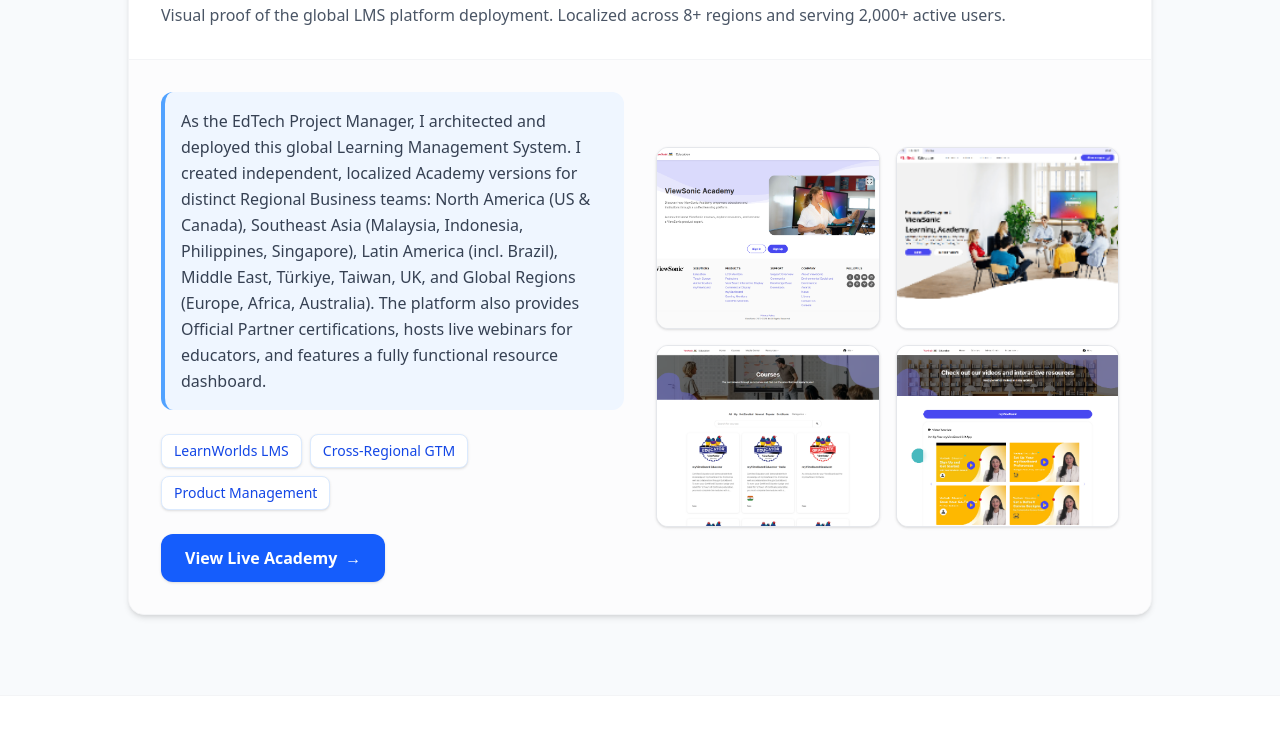
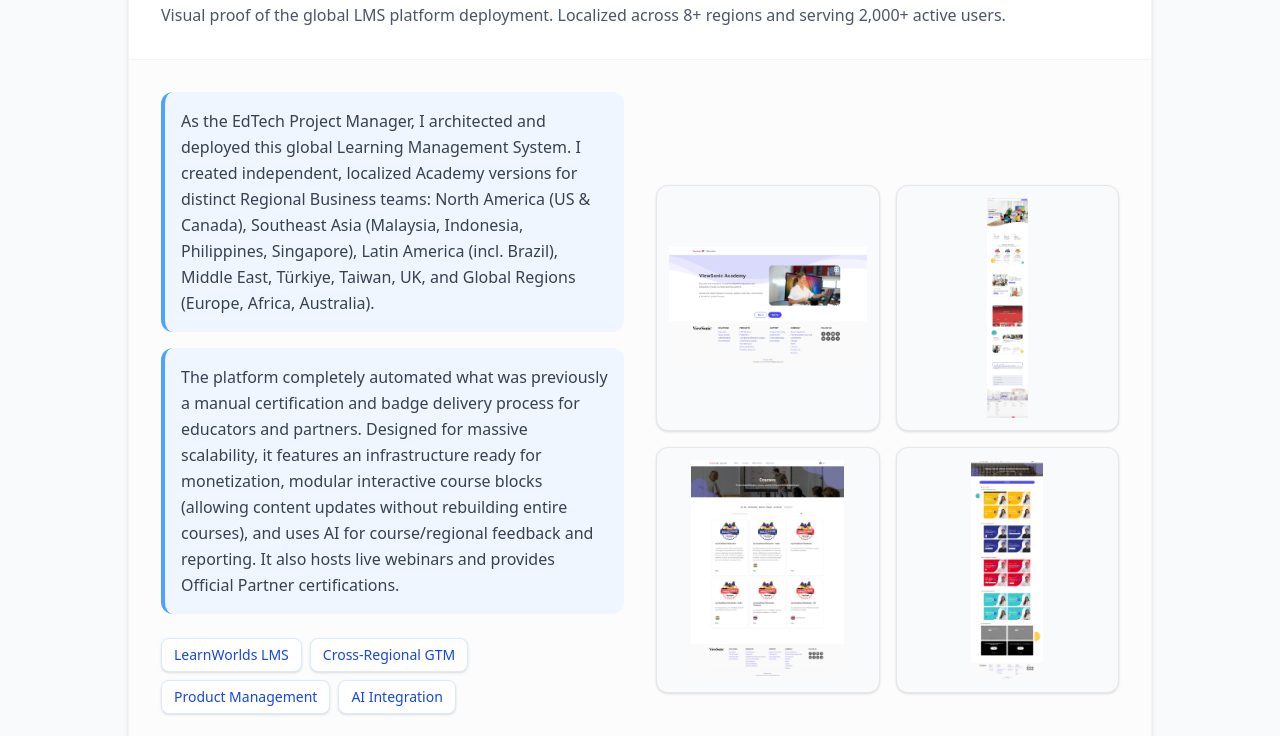
Before and after one commit to nizar-efk95/nizar-portfolio, a React (Vite) app: page / in a window 1280 px wide. Shown: the part 3433-4169 px from the top of the page. Built offline with nearby package versions, Linux system fonts and the light colour scheme.

Commit message:
Update project text and fix image grid CSS for crispness

```diff
--- a/src/App.jsx
+++ b/src/App.jsx
@@ -546,17 +546,21 @@
                <div className={`transition-all duration-500 overflow-hidden ${expandedPortfolio === 1 ? 'max-h-[3000px] opacity-100 border-t border-gray-100' : 'max-h-0 opacity-0'}`}>
                  <div className="p-6 sm:p-8 bg-gray-50/50">
                     <div className="grid md:grid-cols-2 gap-8 items-center">
-                      <div className="space-y-6">
+                      <div className="space-y-4">
                         <p className="text-gray-700 leading-relaxed bg-blue-50 p-4 rounded-xl border-l-4 border-blue-400">
-                          As the EdTech Project Manager, I architected and deployed this global Learning Management System. I created independent, localized Academy versions for distinct Regional Business teams: North America (US & Canada), Southeast Asia (Malaysia, Indonesia, Philippines, Singapore), Latin America (incl. Brazil), Middle East, Türkiye, Taiwan, UK, and Global Regions (Europe, Africa, Australia). The platform also provides Official Partner certifications, hosts live webinars for educators, and features a fully functional resource dashboard.
+                          As the EdTech Project Manager, I architected and deployed this global Learning Management System. I created independent, localized Academy versions for distinct Regional Business teams: North America (US & Canada), Southeast Asia (Malaysia, Indonesia, Philippines, Singapore), Latin America (incl. Brazil), Middle East, Türkiye, Taiwan, UK, and Global Regions (Europe, Africa, Australia).
                         </p>
-                        <div className="flex flex-wrap gap-2">
+                        <p className="text-gray-700 leading-relaxed bg-blue-50 p-4 rounded-xl border-l-4 border-blue-400">
+                          The platform completely automated what was previously a manual certification and badge delivery process for educators and partners. Designed for massive scalability, it features an infrastructure ready for monetization, modular interactive course blocks (allowing content updates without rebuilding entire courses), and uses AI for course/regional feedback and reporting. It also hosts live webinars and provides Official Partner certifications.
+                        </p>
+                        <div className="flex flex-wrap gap-2 pt-2">
                           <span className="px-3 py-1.5 bg-white text-blue-700 rounded-lg text-sm font-medium border border-blue-100 shadow-sm">LearnWorlds LMS</span>
                           <span className="px-3 py-1.5 bg-white text-blue-700 rounded-lg text-sm font-medium border border-blue-100 shadow-sm">Cross-Regional GTM</span>
                           <span className="px-3 py-1.5 bg-white text-blue-700 rounded-lg text-sm font-medium border border-blue-100 shadow-sm">Product Management</span>
+                          <span className="px-3 py-1.5 bg-white text-blue-700 rounded-lg text-sm font-medium border border-blue-100 shadow-sm">AI Integration</span>
                         </div>
                         <div>
-                          <a href="https://academy.viewsonic.com" target="_blank" rel="noopener noreferrer" className="inline-flex items-center gap-2 px-6 py-3 bg-blue-600 text-white font-semibold rounded-xl hover:bg-blue-700 transition shadow-sm hover:shadow-md">
+                          <a href="https://academy.viewsonic.com" target="_blank" rel="noopener noreferrer" className="inline-flex items-center gap-2 px-6 py-3 bg-blue-600 text-white font-semibold rounded-xl hover:bg-blue-700 transition shadow-sm hover:shadow-md mt-2">
                             View Live Academy <span aria-hidden="true">&rarr;</span>
                           </a>
                         </div>
@@ -569,12 +573,12 @@
                           '/nizar-portfolio/viewsonic-catalog.png',
                           '/nizar-portfolio/viewsonic-resources.png'
                         ].map((imgSrc, i) => (
-                          <div key={i} className="overflow-hidden rounded-xl border border-gray-200 shadow-sm hover:shadow-md transition bg-white flex items-start justify-center cursor-zoom-in group" onClick={() => setSelectedImage(imgSrc)}>
+                          <div key={i} className="overflow-hidden rounded-xl border border-gray-200 shadow-sm hover:shadow-md transition bg-gray-50 flex items-center justify-center cursor-zoom-in group p-3" onClick={() => setSelectedImage(imgSrc)}>
                             <img
                               src={imgSrc}
                               alt={`ViewSonic Academy Screenshot ${i+1}`}
-                              className="w-full object-cover group-hover:scale-105 transition duration-500"
-                              style={{ height: "180px", objectPosition: "top" }}
+                              className="w-full object-contain group-hover:scale-105 transition duration-500"
+                              style={{ height: "220px", imageRendering: "high-quality" }}
                             />
                           </div>
                         ))}
```
